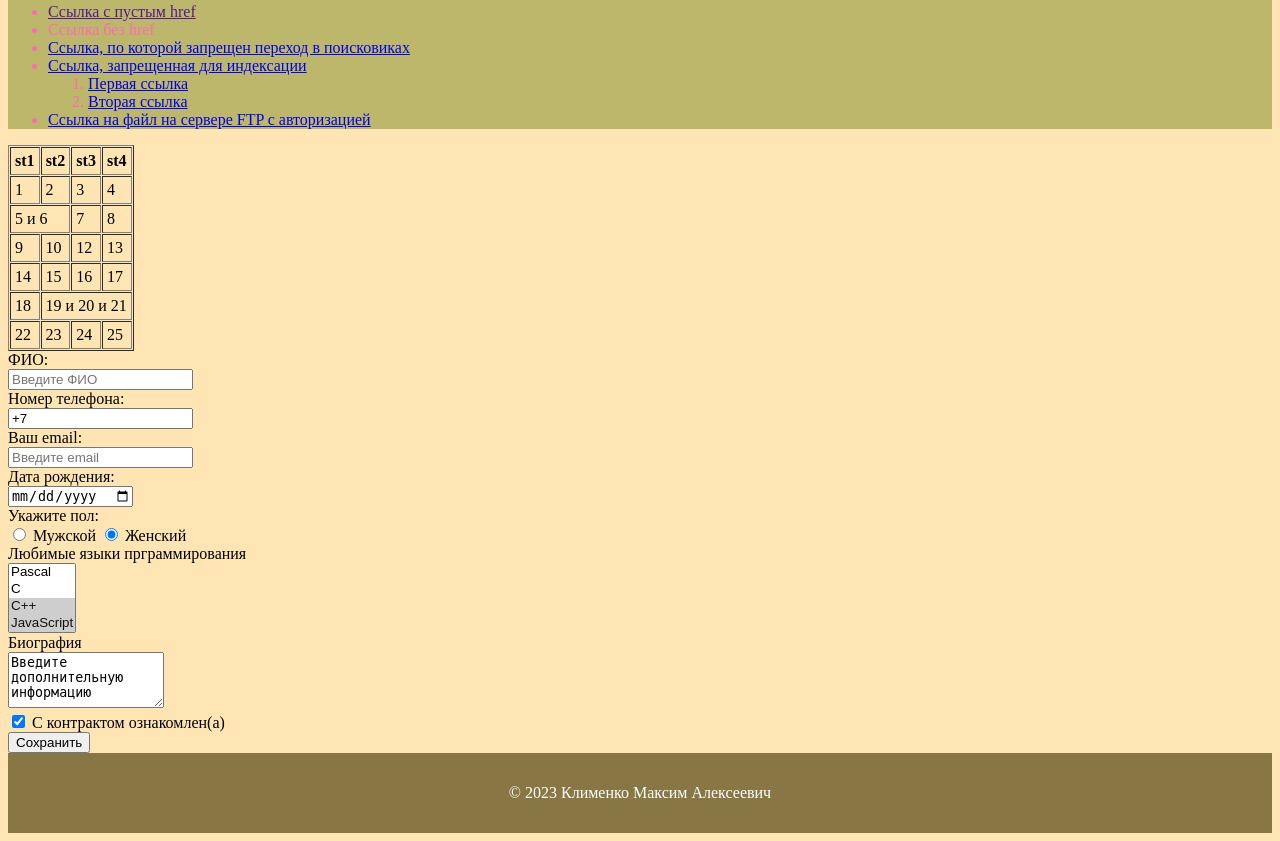
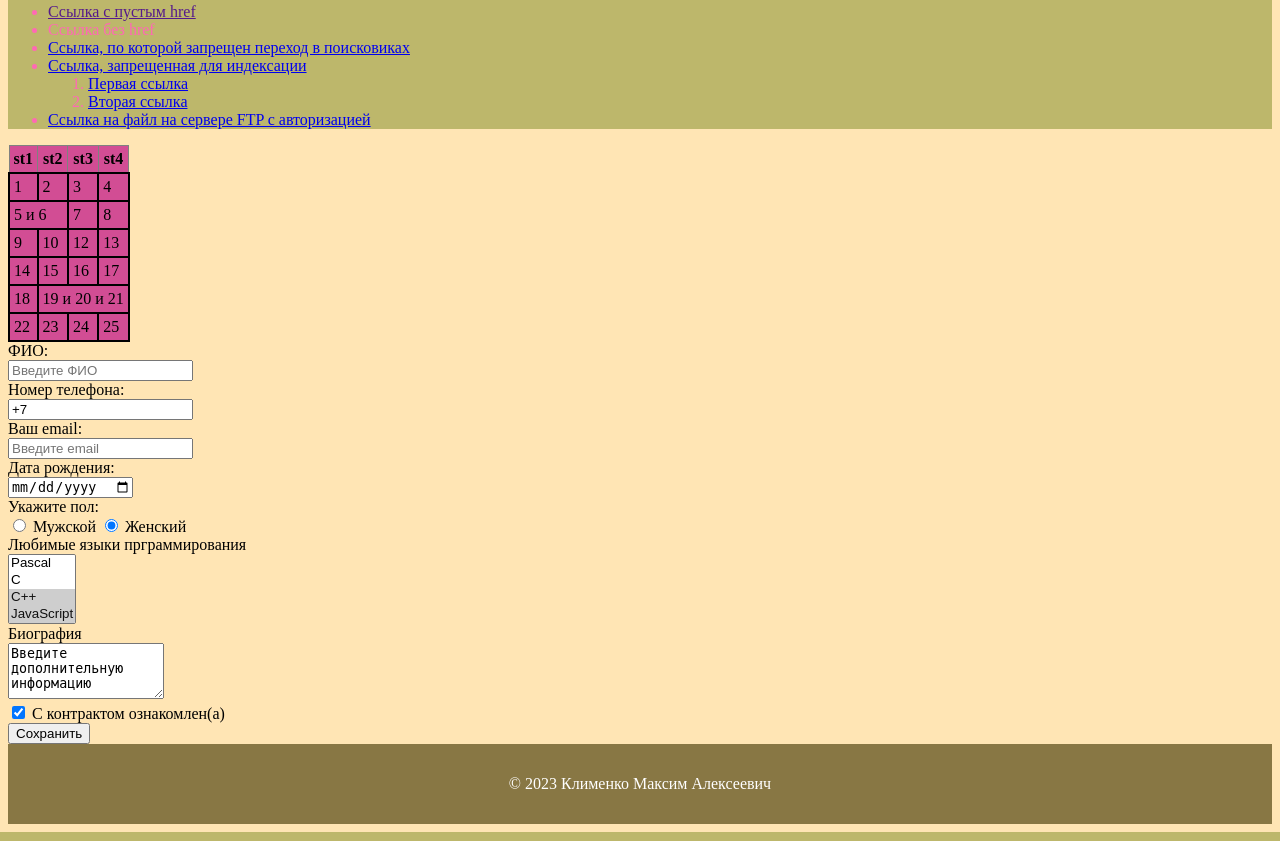
Before and after one commit to smwyidie/smwyidie.github.io, a PHP site: page /web/index.html in a window 1280 px wide. Shown: the part 1459-2300 px from the top of the page. Run offline with PHP 8.4, Linux system fonts and the light colour scheme.

Commit message:
Update style.css

```diff
--- a/web/style.css
+++ b/web/style.css
@@ -42,6 +42,24 @@ header
     color:#ff69b4;
     background-color:#BDB76B;
 }
+table
+{
+  border-collapse: collapse;
+}
+
+tr
+{
+  background-color: #d24d94;
+  border-bottom: 2px solid #000;
+}
+tr td
+{
+  border-right: 2px solid black;
+}
+tr td
+{
+  border-left: 2px solid #000000;
+}
  footer {
         background-color: #874;
         color: white;
```
